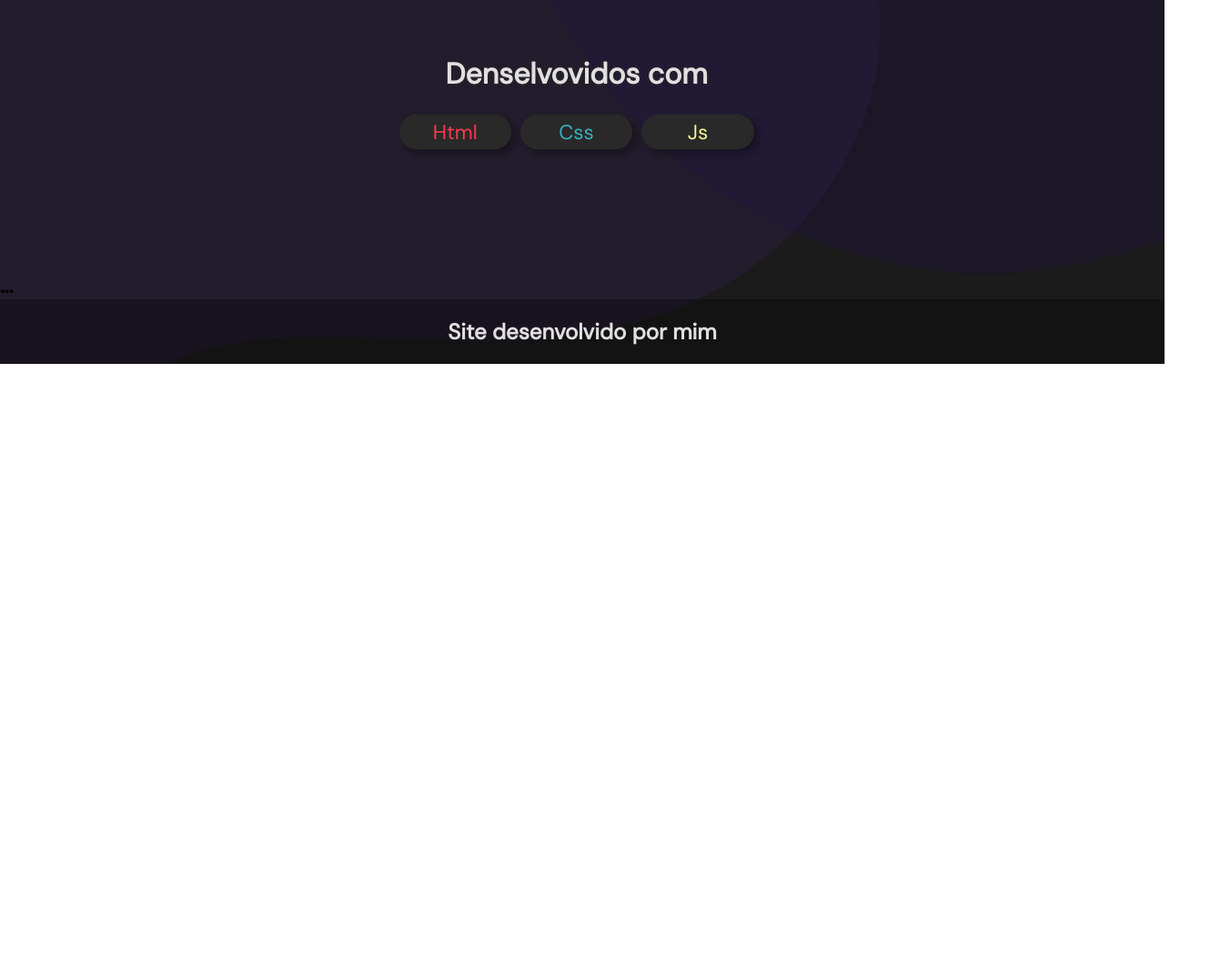
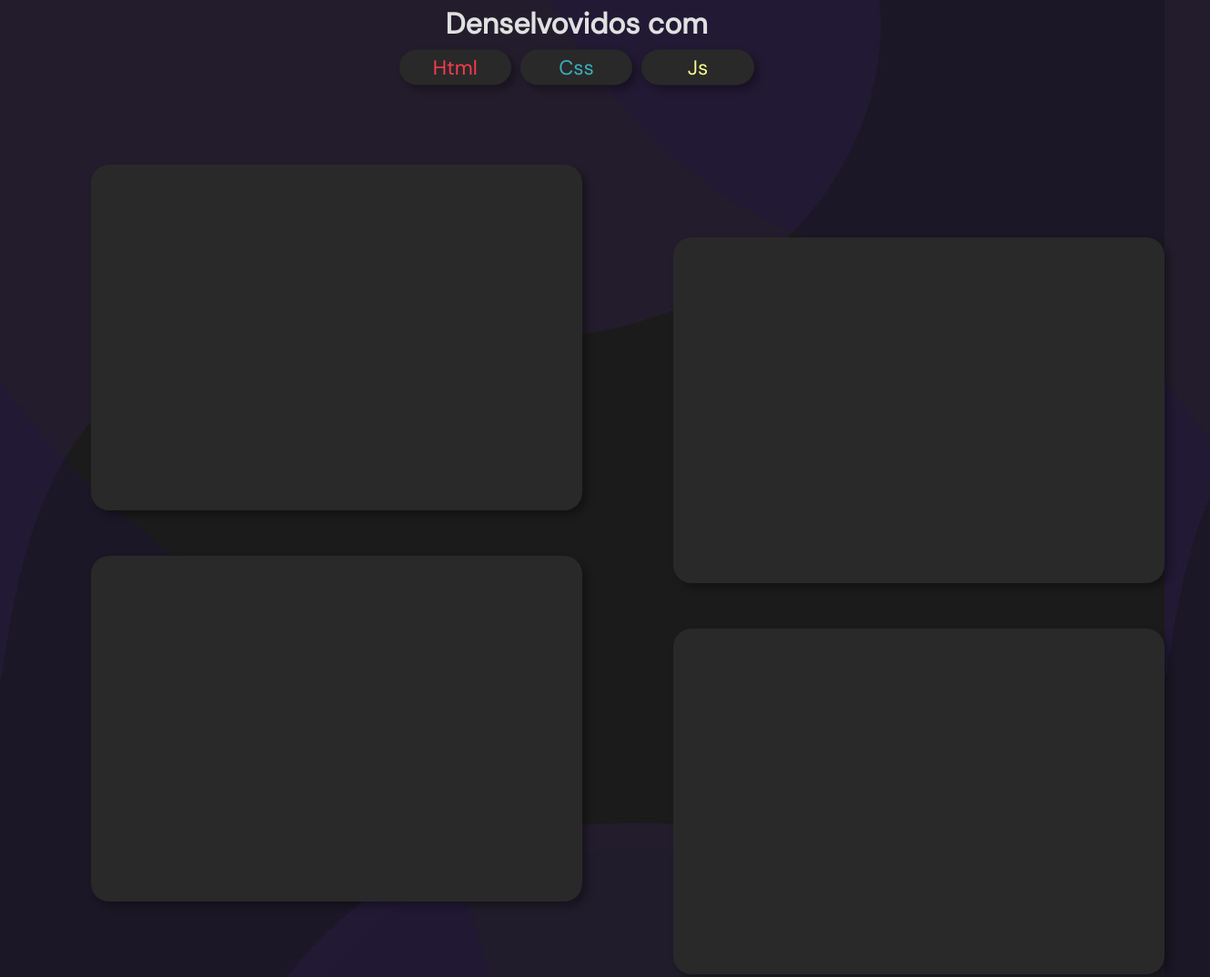
Before and after one commit to RochaJoaos/Portfolio, a plain HTML site: page index.html in a window 1280 px wide. Shown: the part 1213-2287 px from the top of the page at 91% size, 1330 px wide, since content can reach past the window. Before the commit the page ends 1613 px from the top, so only its background shows below. Drawn offline with Linux system fonts and the light colour scheme.

Commit message:
projects update
atualização que introduz a seção projetos

```diff
--- a/index.html
+++ b/index.html
@@ -29,13 +29,13 @@
             </h1>
             <div id="contacts">
                 <div class="icons">
-                    <img class="icon-img"src="image/contato/linkedin.png" alt="linkedin" onclick="linkedinLink()">
+                    <img class="icon-img" src="image/contato/linkedin.png" alt="linkedin" onclick="linkedinLink()">
                 </div>
                 <div class="icons">
-                    <img class="icon-img"src="image/contato/github.png" alt="github" onclick="githubLink()">
+                    <img class="icon-img" src="image/contato/github.png" alt="github" onclick="githubLink()">
                 </div>
                 <div class="icons">
-                    <img class="icon-img"src="image/contato/instagram.png" alt="instagram">
+                    <img class="icon-img" src="image/contato/instagram.png" alt="instagram">
                 </div>
             </div>
         </section>
@@ -43,7 +43,9 @@
             <img id="perfil" src="image/perfil/eu.jpg" alt="foto de perfil">
             <div id="text-about">
                 <h1 id="title-about">Sobre mim</h1>
-                <p>Tenho 17 anos, moro em Joinville-SC e estou cursando o último ano do ensino médio. Recentemente, comecei a me interessar por programação e estou em busca da minha primeira oportunidade nessa área.</p>
+                <p>Tenho 17 anos, moro em Joinville-SC e estou cursando o último ano do ensino médio. Recentemente,
+                    comecei a me interessar por programação e estou em busca da minha primeira oportunidade nessa área.
+                </p>
             </div>
         </section>
         <section id="tools">
@@ -55,7 +57,23 @@
             </div>
         </section>
         <section id="projects">
-            <h1>...</h1>
+            <div class="columns">
+                <div class="sites">
+
+                </div>
+                <div class="sites">
+
+                </div>
+            </div>
+            <div class="columns">
+                <div id="none"></div>
+                <div class="sites">
+
+                </div>
+                <div class="sites">
+
+                </div>
+            </div>
         </section>
         <section id="contact">
         </section>
--- a/style.css
+++ b/style.css
@@ -8,7 +8,7 @@
     --font-color: #e0e0e0;
     --shadow-color: #00000050;
     --background: #292929;
-    --scroll-color: #1c0f2c;
+    --scroll-color: #261838;
 }
 
 ::-webkit-scrollbar{
@@ -22,7 +22,7 @@
 ::-webkit-scrollbar-thumb{
     background-color: var(--font-color);
     border: 3px solid var(--scroll-color);
-    border-radius: 20px;
+    border-radius: 5px;
 }
 
 ::-webkit-scrollbar-thumb:hover{
@@ -39,6 +39,10 @@ body{
     background-size: 100%;
     background-repeat: initial;
     font-family: 'DM Sans', Courier, monospace;
+}
+
+#none{
+    height: 80px;
 }
 
 nav{
@@ -67,8 +71,7 @@ nav > a{
 
 #inicio{
     position: relative;
-    width: 93
-    vw;
+    width: 93vw;
     height: 42vw;
     padding: 40px;
 }
@@ -133,7 +136,7 @@ em{
     display: flex;
     position: relative;
     width: 90vw;
-    height: 42vw;
+    height: 40vw;
     padding: 50px;
 
 }
@@ -145,7 +148,7 @@ em{
     border-radius: 1%;
     box-shadow: 4px 4px 8px var(--shadow-color);
     position: absolute;
-    top: 32%;
+    top: 40%;
     left: 20%;
     transform: translate(-50%, -50%);
 }
@@ -158,7 +161,7 @@ em{
     box-shadow: 4px 4px 8px var(--shadow-color);
     background-color: var(--background);
     position: absolute;
-    top: 40%;
+    top: 48%;
     left: 63%;
     transform: translate(-50%, -50%);
 }
@@ -178,14 +181,13 @@ p{
 #tools{
     position: relative;
     width: 90vw;
-    height: 20vw;
-
+    height: 5vw;
 }
 
 #dev{
     font-size: 2em;
     color: var(--font-color);
-    text-shadow: 0px 0px 5px var(--background);
+
     padding: 2px;
     position: absolute;
     top: 15%;
@@ -198,7 +200,7 @@ p{
     width: 400px;
     text-align: center;
     position: absolute;
-    top: 40%;
+    top: 90%;
     left: 55%;
     transform: translate(-50%, -50%);
 }
@@ -239,14 +241,18 @@ p{
 }
 
 #projects{
-
+    display: flex;
+    margin: 50px;
 }
 
 .sites{
-    background-color: var(--palette-04);
-    width: 520px;
-    height: 360px;
-    margin: 20px;
+    background-color: var(--background);
+    width: 540px;
+    height: 380px;
+    margin: 50px;
+    border-radius: 20px;
+    box-shadow: 5px 5px 8px var(--shadow-color);
+    cursor: pointer;
 }
 
 footer{
```
